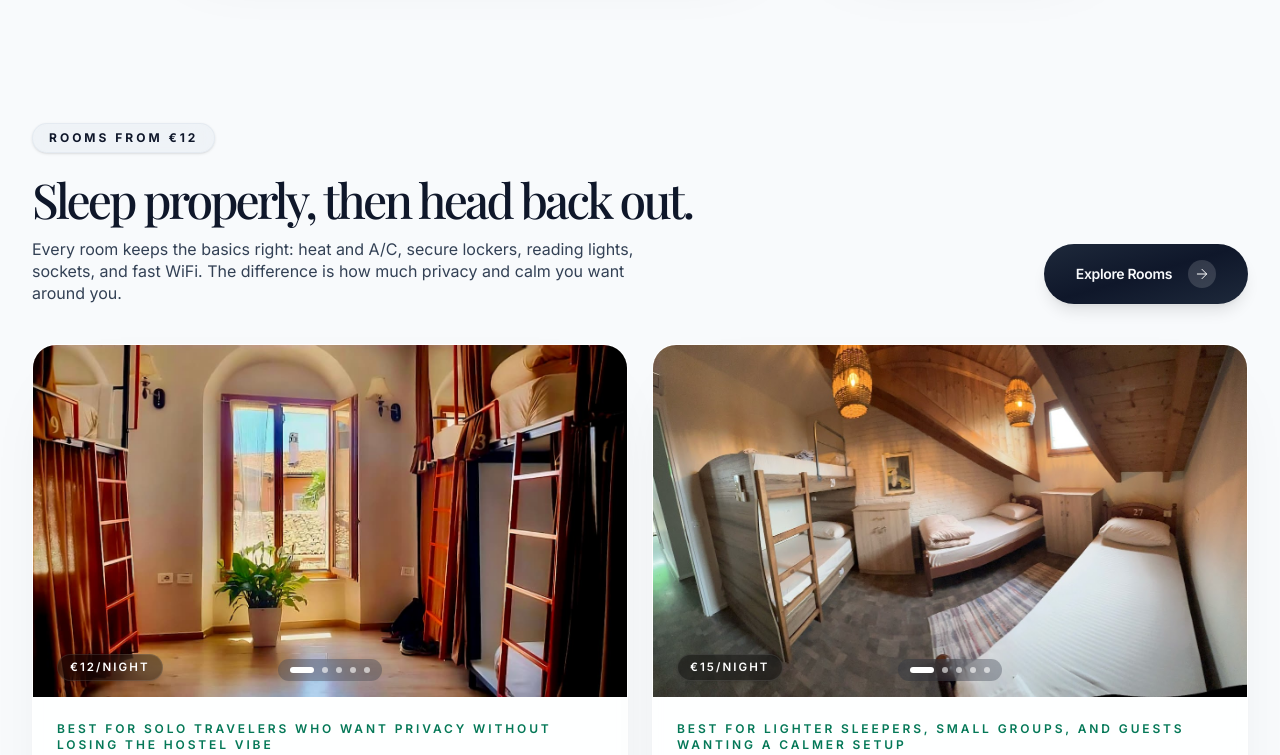
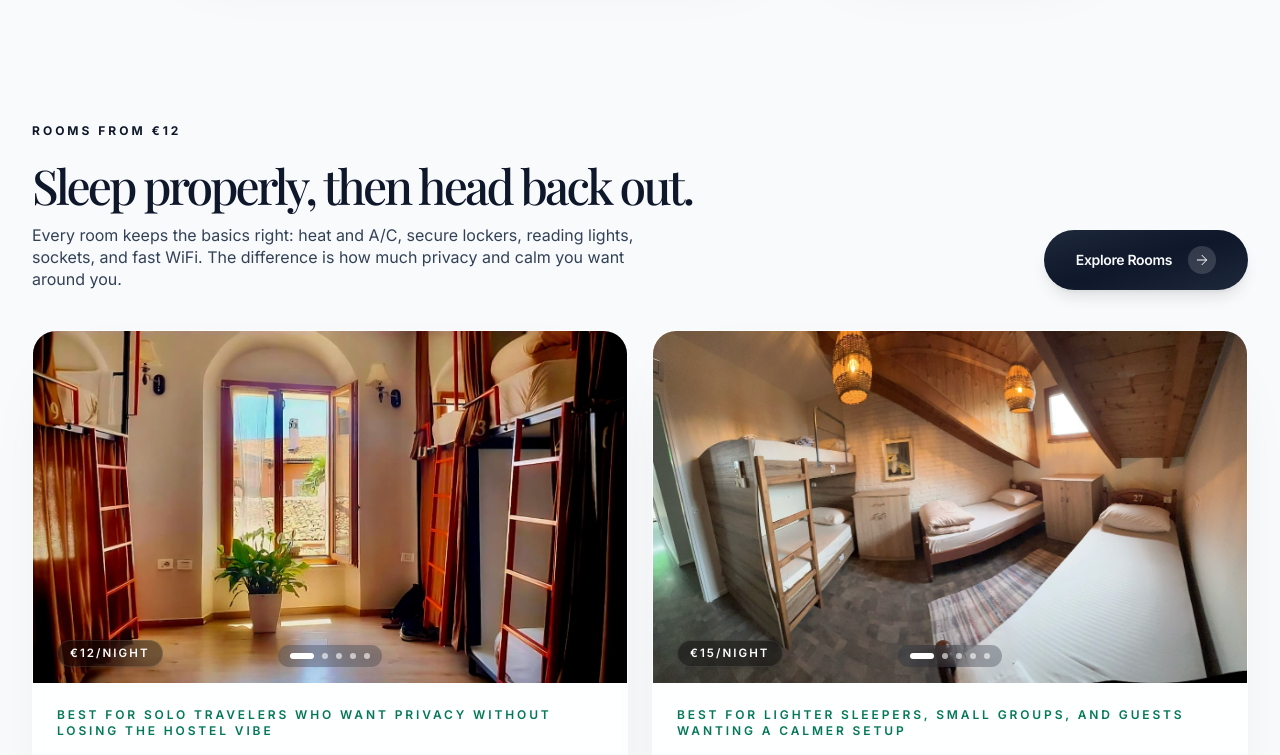
Before and after one commit to dkuromi1/hostel-nextjs, a Next.js app: page / in a window 1280 px wide. Shown: the part 2000-2755 px from the top of the page. Built offline with nearby package versions, Linux system fonts and the light colour scheme; no server answers; a web font is replaced by a local one.

Commit message:
eyebrow bg option

```diff
--- a/components/ui/eyebrow.tsx
+++ b/components/ui/eyebrow.tsx
@@ -1,10 +1,11 @@
 import { type ReactNode } from "react";
 import { cn } from "@/lib/utils";
+import { siteConfig } from "@/lib/site-data";
 
 type EyebrowProps = {
   children: ReactNode;
   className?: string;
-  variant?: "default" | "sun" | "footer";
+  variant?: "default" | "sun" | "footer" | "ghost";
 };
 
 export function Eyebrow({
@@ -12,22 +13,28 @@ export function Eyebrow({
   className,
   variant = "default",
 }: EyebrowProps) {
+  const globalStyle = siteConfig.branding.design?.surfaces.eyebrowStyle;
+  const isGhost = variant === "ghost" || (variant === "default" && globalStyle === "ghost");
+
   return (
     <div
       className={cn(
-        "group relative inline-flex items-center overflow-hidden rounded-full px-4 py-1.5 text-[10px] sm:text-xs font-bold uppercase tracking-[0.25em] antialiased transition-all duration-300",
-        variant === "default"
-          ? "bg-slate-200/40 dark:bg-white/10 border border-slate-300/30 dark:border-white/10 text-[var(--text-heading)] dark:text-white backdrop-blur-md shadow-sm hover:border-slate-400/40 dark:hover:border-white/30"
-          : variant === "sun"
-            ? "bg-amber-100/40 border border-amber-200/50 text-amber-950 backdrop-blur-md"
-            : "bg-white/10 border border-white/10 text-white backdrop-blur-md",
+        "group relative inline-flex items-center overflow-hidden transition-all duration-300 text-[10px] sm:text-xs font-bold uppercase tracking-[0.25em] antialiased",
+        isGhost
+          ? "bg-transparent border-none text-[var(--text-heading)] dark:text-white"
+          : "rounded-full px-4 py-1.5",
+        !isGhost && variant === "default" && "bg-slate-200/40 dark:bg-white/10 border border-slate-300/30 dark:border-white/10 text-[var(--text-heading)] dark:text-white backdrop-blur-md shadow-sm hover:border-slate-400/40 dark:hover:border-white/30",
+        !isGhost && variant === "sun" && "bg-amber-100/40 border border-amber-200/50 text-amber-950 backdrop-blur-md",
+        !isGhost && variant === "footer" && "bg-white/10 border border-white/10 text-white backdrop-blur-md",
         className
       )}
     >
       <span className="relative z-10">{children}</span>
 
-      {/* Subtle sweeping shine animation - visible in both modes */}
-      <div className="absolute inset-0 z-0 -translate-x-full bg-gradient-to-r from-transparent via-white/60 to-transparent transition-transform duration-1000 group-hover:animate-[shimmer_1.5s_infinite]" />
+      {/* Subtle sweeping shine animation - visible in both modes, but usually better hidden in ghost mode */}
+      {!isGhost && (
+        <div className="absolute inset-0 z-0 -translate-x-full bg-gradient-to-r from-transparent via-white/60 to-transparent transition-transform duration-1000 group-hover:animate-[shimmer_1.5s_infinite]" />
+      )}
     </div>
   );
 }
--- a/instances/scodrinon/content/settings.json
+++ b/instances/scodrinon/content/settings.json
@@ -110,7 +110,8 @@
       "surfaces": {
         "glassBlur": 12,
         "glassOpacity": 0.84,
-        "borderRadius": "2xl"
+        "borderRadius": "2xl",
+        "eyebrowStyle": "ghost"
       },
       "mascot": {
         "enabled": true,
--- a/lib/types/site.ts
+++ b/lib/types/site.ts
@@ -150,6 +150,7 @@ export interface DesignConfig {
     glassBlur: number;
     glassOpacity: number;
     borderRadius: "none" | "sm" | "md" | "lg" | "xl" | "3xl" | "2xl";
+    eyebrowStyle?: "pill" | "ghost";
   };
   mascot: {
     enabled: boolean;
```
